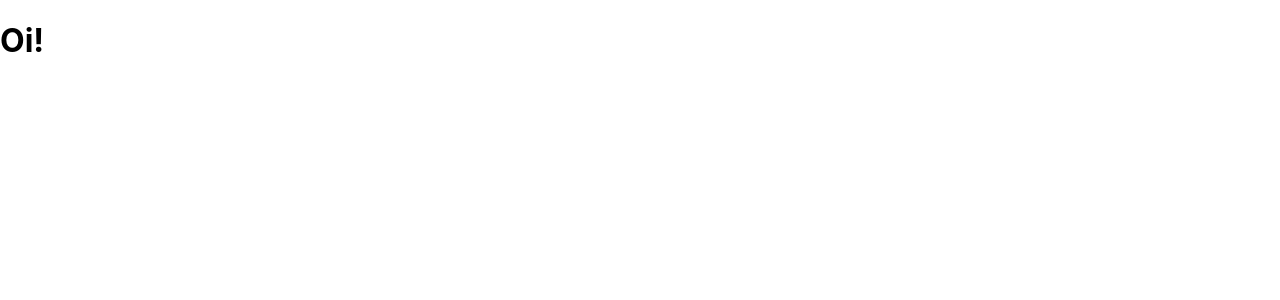
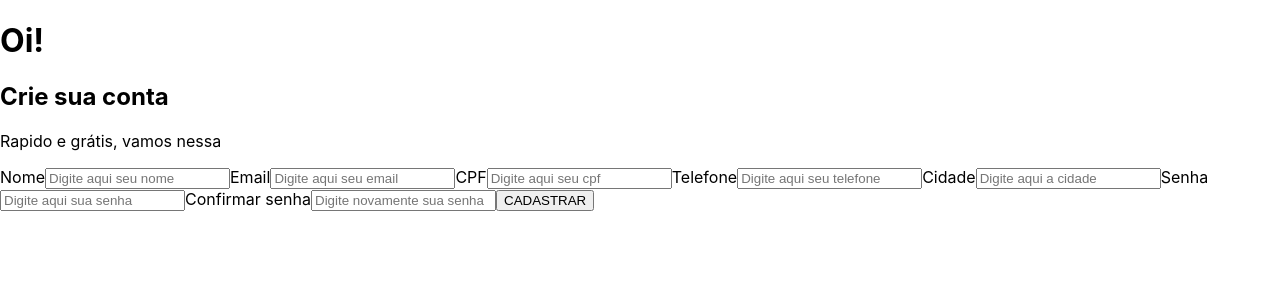
Before and after one commit to jeff-lf/Friendly-market, a React (Create React App) app: page / in a window 1280 px wide. Shown: the top 300 px of the page. Built offline with nearby package versions, Linux system fonts and the light colour scheme.

Commit message:
feat: register form

```diff
--- a/package.json
+++ b/package.json
@@ -17,7 +17,7 @@
     "react-dom": "^18.2.0",
     "react-hook-form": "^7.33.1",
     "react-router-dom": "5",
-    "react-scripts": "5.0.1",
+    "react-scripts": "^5.0.1",
     "styled-components": "^5.3.5",
     "toastify": "^2.0.1",
     "web-vitals": "^2.1.0",
--- a/src/App.js
+++ b/src/App.js
@@ -1,8 +1,12 @@
-import './App.css';
+import "./App.css";
+import Register from "./components/Register";
 
 function App() {
   return (
-    <h1>Oi!</h1>
+    <>
+      <h1>Oi!</h1>
+      <Register />
+    </>
   );
 }
 
--- /dev/null
+++ b/src/components/Register/index.jsx
@@ -0,0 +1,142 @@
+import { useForm } from "react-hook-form";
+import { yupResolver } from "@hookform/resolvers/yup";
+import * as yup from "yup";
+import { useHistory } from "react-router-dom";
+
+const Register = () => {
+  const schema = yup.object().shape({
+    name: yup
+      .string()
+      .required("Campo obrigatório")
+      .matches(/^[A-Za-z]+$/, "Apenas letras"),
+    email: yup
+      .string()
+      .matches(
+        /^[a-z0-9.]+@[a-z0-9]+\.[a-z]+(\.[a-z]+)?$/i,
+        "Formato de email inválido"
+      )
+      .required("Campo obrigatório"),
+
+    password: yup
+      .string()
+      .required("Campo obrigatório")
+      .matches(
+        /^(?=.*[a-z])(?=.*[A-Z])(?=.*[0-9])(?=.*[!@#$%^&.*])(?=.{8,})/,
+        "Senha deve conter no mínimo 8 caracteres com pelo menos 1 letra maíuscula, 1 número e 1 caractere especial"
+      ),
+    confirmPassword: yup
+      .string()
+      .oneOf([yup.ref("password")], "Senhas não são iguais"),
+  });
+
+  const {
+    register,
+    handleSubmit,
+    formState: { errors },
+  } = useForm({ resolver: yupResolver(schema) });
+
+  const history = useHistory();
+
+  const registerUser = (data) => {
+    console.log(data);
+    /* api
+      .post("/users", data)
+      .then(() => {
+        toast.success("Conta criada com sucesso!");
+      })
+      .catch(() => {
+        toast.error("Ops! Algo deu errado");
+      }); */
+  };
+
+  return (
+    <>
+      <form onSubmit={handleSubmit(registerUser)} className="registerForm">
+        <h2>Crie sua conta</h2>
+        <p>Rapido e grátis, vamos nessa</p>
+
+        <label>
+          Nome
+          <input
+            type="text"
+            {...register("name")}
+            placeholder="Digite aqui seu nome"
+          />
+        </label>
+        {errors.name && <span className="error"> {errors.name.message}</span>}
+
+        <label>
+          Email
+          <input
+            type="text"
+            {...register("email")}
+            placeholder="Digite aqui seu email"
+          />
+        </label>
+        {errors.email && <span className="error"> {errors.email.message}</span>}
+
+        <label>
+          CPF
+          <input
+            type="number"
+            {...register("cpf")}
+            placeholder="Digite aqui seu cpf"
+          />
+        </label>
+        {errors.cpf && <span className="error"> {errors.cpf.message}</span>}
+
+        <label>
+          Telefone
+          <input
+            type="number"
+            {...register("number")}
+            placeholder="Digite aqui seu telefone"
+          />
+        </label>
+        {errors.number && (
+          <span className="error"> {errors.number.message}</span>
+        )}
+        <label>
+          Cidade
+          <input
+            type="text"
+            {...register("city")}
+            placeholder="Digite aqui a cidade"
+          />
+        </label>
+        {errors.city && <span className="error"> {errors.city.message}</span>}
+
+        <label>
+          Senha
+          <input
+            type="password"
+            {...register("password")}
+            placeholder="Digite aqui sua senha"
+          />
+        </label>
+        {errors.password && (
+          <span className="error"> {errors.password.message}</span>
+        )}
+
+        <label>
+          Confirmar senha
+          <input
+            type="password"
+            {...register("confirmPassword")}
+            placeholder="Digite novamente sua senha"
+          />
+        </label>
+        {errors.confirmPassword && (
+          <span className="error"> {errors.confirmPassword.message}</span>
+        )}
+
+        <button type="submit">CADASTRAR</button>
+        {/* <button type="button" onClick={history.goBack}>
+          VOLTAR
+        </button> */}
+      </form>
+    </>
+  );
+};
+
+export default Register;
```
Also changed, not shown: 1 other file (tests, documents, lock files or other folders).
